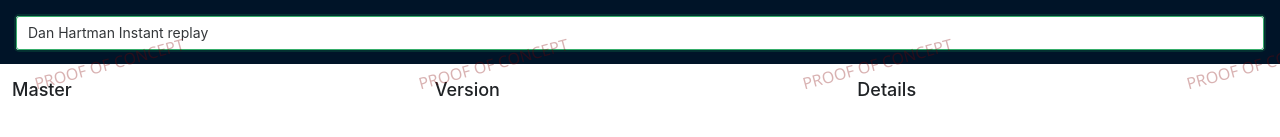
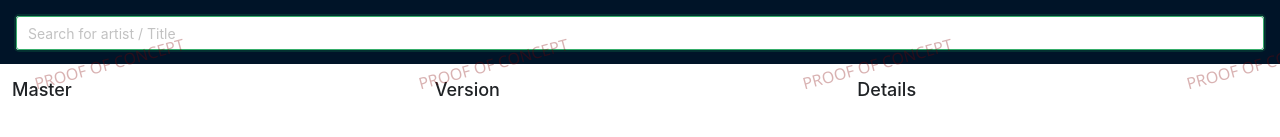
Before and after one commit to LeipeLeon/PowerDiscogs, a Vue app: page / in a window 1280 px wide. Shown: the top 137 px of the page. Built offline with nearby package versions, Linux system fonts and the light colour scheme; a small style sheet from the web is missing.

Commit message:
empty start search string

```diff
--- a/src/components/Container.vue
+++ b/src/components/Container.vue
@@ -25,7 +25,7 @@
 import { Library16Filled, Eye16Regular } from "@vicons/fluent";
 
 const message = useMessage();
-const inputString = ref("Dan Hartman Instant replay");
+const inputString = ref();
 let searchingMasters = ref(false);
 let searchingVersions = ref(false);
 let searchingDetails = ref(false);
```
